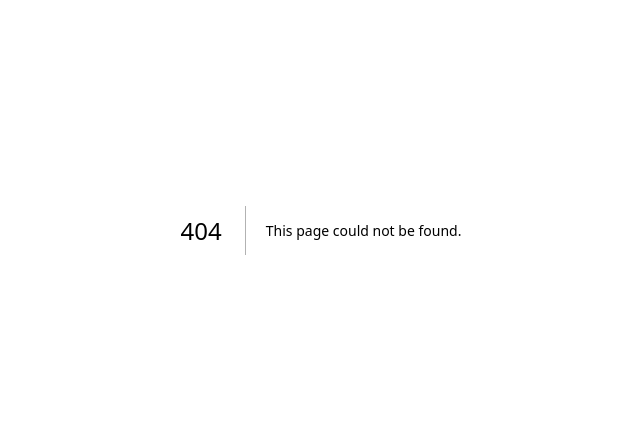
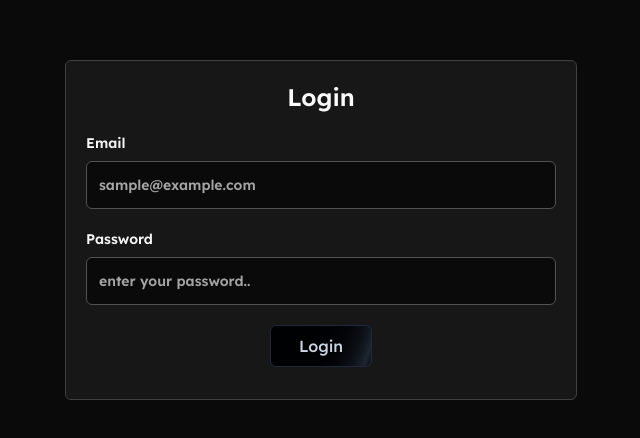
Before and after one commit to adwxithc/BBK-frontend, a Next.js app: page /login in a window 1280 px wide. Before the commit this address had no page. Shown: the part 170-608 px from the top of the page, without its empty margins (319-959 px from the left). Built offline with nearby package versions, Linux system fonts and the light colour scheme.

Commit message:
feat: implement login functionality with Redux and form validation

```diff
--- a/app/layout.tsx
+++ b/app/layout.tsx
@@ -1,6 +1,7 @@
 import type { Metadata } from "next";
 import { Lexend } from "next/font/google";
 import "./globals.css";
+import StoreProvider from "@/lib/StoreProvider";
 
 const lexend = Lexend({
   subsets: ["latin"],
@@ -20,7 +21,8 @@ export default function RootLayout({
 }>) {
   return (
     <html lang="en">
-      <body className={lexend.className}>{children}</body>
+      <body className={lexend.className}>
+        <StoreProvider>{children}</StoreProvider></body>
     </html>
   );
 }
--- /dev/null
+++ b/app/login/LoginForm.tsx
@@ -0,0 +1,70 @@
+'use client';
+
+import { useForm } from 'react-hook-form';
+import { Input } from '@/components/Input';
+import Button from '@/components/ui/Button';
+import * as yup from 'yup';
+import { yupResolver } from '@hookform/resolvers/yup';
+import { useLoginMutation } from '@/redux/features/adminApiSlice';
+import { useRouter } from 'next/navigation';
+
+const schema = yup.object().shape({
+    email: yup.string().email().required(),
+    password: yup.string().min(4).max(20).required(),
+});
+
+type LoginInput = yup.InferType<typeof schema>;
+
+export default function LoginForm() {
+    const [login, { isLoading }] = useLoginMutation();
+    const router = useRouter();
+
+    const {
+        register,
+        handleSubmit,
+        formState: { errors },
+    } = useForm<LoginInput>({
+        resolver: yupResolver(schema),
+    });
+
+    const onSubmit = async (data: LoginInput) => {
+        try {
+            const res = await login(data).unwrap();
+            console.log(res.message);
+            router.push('/dashboard'); // redirect on success
+        } catch (err: any) {
+            console.error(err?.data?.message || 'Login failed');
+        }
+    };
+
+    return (
+        <form onSubmit={handleSubmit(onSubmit)}>
+            <div className="mb-4">
+                <label htmlFor="email">Email</label>
+                <Input
+                    className="mt-2"
+                    id="email"
+                    placeholder="sample@example.com"
+                    {...register('email')}
+                    error={errors.email?.message}
+                />
+            </div>
+            <div className="mb-4">
+                <label htmlFor="password">Password</label>
+                <Input
+                    className="mt-2"
+                    id="password"
+                    type="password"
+                    placeholder="enter your password.."
+                    {...register('password')}
+                    error={errors.password?.message}
+                />
+            </div>
+            <div className="flex mb-3 justify-center">
+                <Button loading={isLoading} type="submit">
+                    Login
+                </Button>
+            </div>
+        </form>
+    );
+}
--- /dev/null
+++ b/app/login/page.tsx
@@ -0,0 +1,18 @@
+import LoginForm from "./LoginForm"
+
+function page() {
+    return (
+        <div className="h-screen bg-neutral-950 text-neutral-100 flex justify-center items-center">
+            <div className="max-w-lg w-full  border border-neutral-700 bg-neutral-900 p-5 rounded-md text-sm font-semibold">
+                <h2 className="font-semibold text-center text-2xl mb-5 capitalize text-neutral-50">Login</h2>
+                <div>
+                    <LoginForm />
+                </div>
+
+            </div>
+
+        </div>
+    )
+}
+
+export default page
--- /dev/null
+++ b/components/Input.tsx
@@ -0,0 +1,30 @@
+
+import { forwardRef, InputHTMLAttributes } from "react";
+import { cn } from "../utils/style-utils";
+
+export interface InputProps
+    extends InputHTMLAttributes<HTMLInputElement> {
+    error?: string;
+}
+
+const Input = forwardRef<HTMLInputElement, InputProps>(
+    ({ className, type, error, ...props }, ref) => {
+        return (
+            <div className="flex flex-col">
+                <input
+                    type={type}
+                    className={cn(
+                        "flex h-12 w-full rounded-md border border-neutral-600 bg-neutral-950 px-3 py-2 text-sm  file:border-0 file:bg-transparent file:pt-[0.34rem]   file:text-sm file:font-medium placeholder:text-neutral-400 focus-visible:outline-none focus-visible:ring-2 focus-visible:ring-neutral-700 focus-visible:ring-offset-2 disabled:cursor-not-allowed disabled:opacity-50",
+                        className, `${error && 'border-red-600 hover:border-red-600 focus-visible:ring-red-600  focus-visible:ring-offset-0'}`
+                    )}
+                    ref={ref}
+                    {...props}
+                />
+                <p className='text-red-600 ml-4 mt-1  text-xs text-left'>{error}</p>
+            </div>
+        );
+    }
+);
+Input.displayName = "Input";
+
+export { Input };
--- /dev/null
+++ b/components/ui/Button.tsx
@@ -0,0 +1,32 @@
+
+import { RingLoader } from 'react-spinners'
+import React from "react";
+
+import { cn } from "../../utils/style-utils";
+
+export interface ButtonProps
+    extends React.ButtonHTMLAttributes<HTMLButtonElement> {
+    loading?: boolean;
+}
+
+const Button = React.forwardRef<HTMLButtonElement, ButtonProps>(
+    ({ className, children, type, loading, ...props }, ref) => {
+        return (
+
+            <button
+                ref={ref}
+                {...props}
+                type={type || 'submit'}
+                className={cn(`inline-flex py-2 px-7 text-base animate-shimmer
+        items-center justify-center rounded-md border border-slate-800
+        bg-[linear-gradient(110deg,#000103,45%,#1e2631,55%,#000103)] bg-[length:200%_100%]
+          font-medium text-slate-300  transition-colors focus:outline-none focus:ring-1 focus:ring-slate-400 focus:ring-offset-1 focus:ring-offset-slate-50`, className)}
+            >
+                {loading ? <RingLoader color="#004cff" size={26} /> : children}
+            </button>
+        );
+    }
+);
+Button.displayName = "Button";
+
+export default Button;
--- /dev/null
+++ b/lib/StoreProvider.tsx
@@ -0,0 +1,12 @@
+'use client';
+
+import { Provider } from 'react-redux';
+import store from '../redux/store';
+
+export default function StoreProvider({
+    children,
+}: Readonly<{
+    children: React.ReactNode;
+}>) {
+    return <Provider store={store}>{children}</Provider>;
+}
--- /dev/null
+++ b/redux/apiSlice.ts
@@ -0,0 +1,18 @@
+import {
+    createApi,
+    fetchBaseQuery,
+} from '@reduxjs/toolkit/query/react';
+
+
+const BASE_URL = process.env.BASE_URL_BE
+
+const baseQuery = fetchBaseQuery({ baseUrl: BASE_URL, credentials: 'include' });
+
+
+
+export const apiSlice = createApi({
+    baseQuery: baseQuery,
+    tagTypes: ['admin'],
+
+    endpoints: () => ({}),
+});
--- /dev/null
+++ b/redux/features/adminApiSlice.ts
@@ -0,0 +1,18 @@
+import { IResponse, ISigninRequest, IAdmin } from '../../types/data';
+import { apiSlice } from '../apiSlice';
+
+const ADMIN_URL = '/admin';
+
+export const adminApiSlice = apiSlice.injectEndpoints({
+    endpoints: (builder) => ({
+        login: builder.mutation<IResponse<IAdmin>, ISigninRequest>({
+            query: (data) => ({
+                url: `${ADMIN_URL}/login`,
+                method: 'POST',
+                body: data,
+            }),
+        }),
+    }),
+});
+
+export const { useLoginMutation } = adminApiSlice;
--- /dev/null
+++ b/redux/store.ts
@@ -0,0 +1,18 @@
+import {configureStore} from '@reduxjs/toolkit';
+import {apiSlice} from './apiSlice'
+
+
+
+const store = configureStore({
+    reducer:{
+        [apiSlice.reducerPath]:apiSlice.reducer,
+    },
+    middleware:(getDefaultMiddleware)=>getDefaultMiddleware().concat(apiSlice.middleware),
+    devTools:true
+})
+// Infer the RootState and AppDispatch types from the store itself
+export type RootState = ReturnType<typeof store.getState>
+// Inferred type: {posts: PostsState, comments: CommentsState, users: UsersState}
+export type AppDispatch = typeof store.dispatch
+
+export default store;
--- /dev/null
+++ b/types/data.ts
@@ -0,0 +1,26 @@
+export interface IAdmin {
+    _id: string;
+    name: string;
+    email: string;
+    password: string;
+    profile?: string;
+    createdAt?: string;
+    updatedAt?: string;
+}
+
+export interface IResponse<T> {
+    success: boolean;
+    data?: T;
+    message?: string;
+}
+export interface Ierror {
+    status: number;
+    data: {
+        errors: { field?: string; message: string }[];
+    };
+}
+
+export interface ISigninRequest {
+    email: string;
+    password: string;
+}
```
Also changed, not shown: package.json (+8 -1 lines), 2 other files (tests, documents, lock files or other folders).
